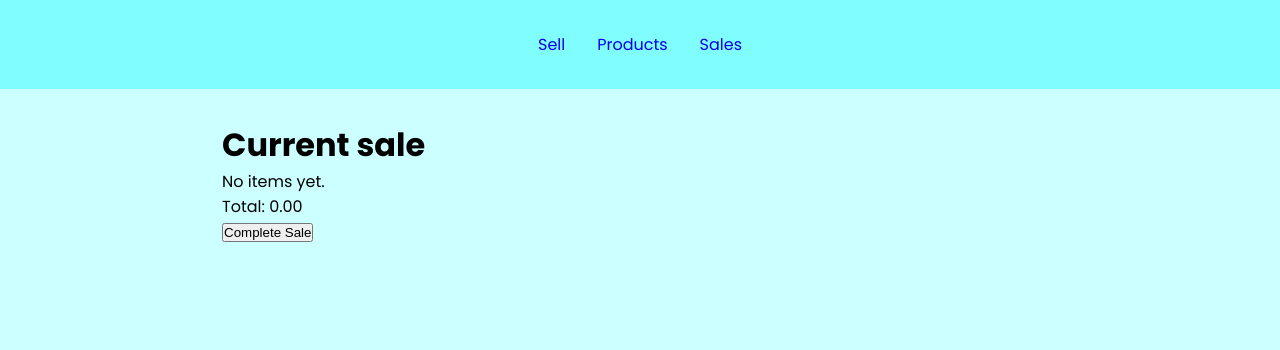
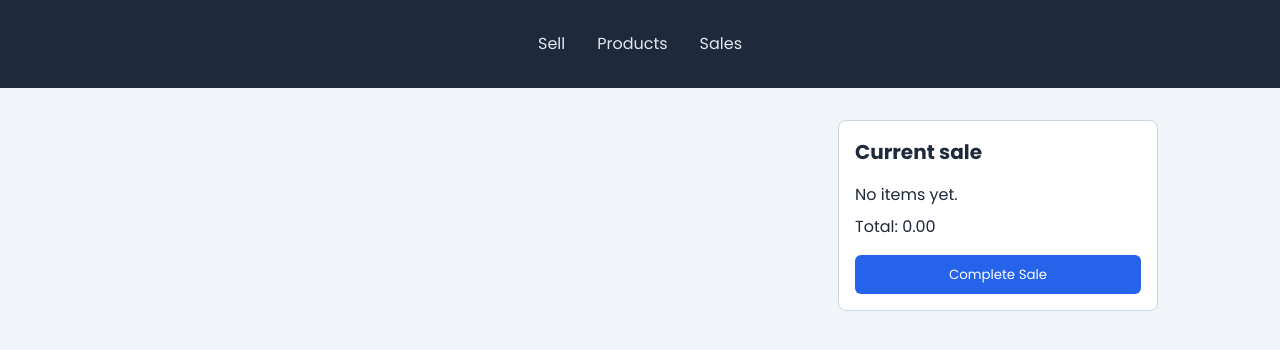
Before and after one commit to hoiregeno/pos-system, a PHP site: page /sell.php in a window 1280 px wide. Shown: the top 350 px of the page. Run offline with PHP 8.4, Linux system fonts and the light colour scheme; data that the repository does not hold is empty; a stand-in replaces the project's code that opens the database connection.

Commit message:
style: add form, table, and sell page styles

```diff
--- a/css/style.css
+++ b/css/style.css
@@ -6,9 +6,24 @@
   box-sizing: border-box;
 }
 
+:root {
+  --bg: #f1f5f9;
+  --surface: #ffffff;
+  --text: #1e293b;
+  --muted: #64748b;
+  --border: #cbd5e1;
+  --header: #1e293b;
+  --primary: #2563eb;
+  --primary-hover: #1d4ed8;
+  --danger: #dc2626;
+  --danger-hover: #b91c1c;
+}
+
 body {
   font-family: "Poppins", system-ui, Arial, sans-serif;
-  background-color: #ccffff;
+  line-height: 1.5;
+  color: var(--text);
+  background-color: var(--bg);
 }
 
 li {
@@ -16,22 +31,223 @@ li {
 }
 
 a {
+  color: var(--primary);
   text-decoration: none;
+}
+
+a:hover {
+  text-decoration: underline;
 }
 
 header {
   padding: min(2rem, 7%);
-  background-color: #80fdff;
+  background-color: var(--header);
 }
 
 nav ul {
   display: flex;
   justify-content: center;
-  gap: 2rem;
+  flex-wrap: wrap;
+  gap: 0.5rem 2rem;
+}
+
+nav a {
+  color: #e2e8f0;
+}
+
+nav a:hover {
+  color: #fff;
 }
 
 .wrapper {
   padding: min(2rem, 7%);
-  max-width: 900px;
+  max-width: 1000px;
   margin: 0 auto;
 }
+
+/* Forms */
+.form-wrapper {
+  margin-bottom: 2rem;
+}
+
+.form-wrapper h2 {
+  margin-bottom: 1rem;
+}
+
+.form-wrapper form {
+  display: flex;
+  flex-wrap: wrap;
+  gap: 0.5rem;
+}
+
+.form-wrapper input {
+  flex: 1 1 160px;
+  min-width: 0;
+}
+
+.btn-wrapper {
+  display: flex;
+  align-items: center;
+  gap: 0.75rem;
+}
+
+input {
+  padding: 0.6rem 0.8rem;
+  border: 1px solid var(--border);
+  border-radius: 6px;
+  font-family: inherit;
+  background-color: var(--surface);
+}
+
+input:focus {
+  outline: 2px solid var(--primary);
+  outline-offset: 1px;
+  border-color: var(--primary);
+}
+
+button {
+  padding: 0.6rem 1rem;
+  border: none;
+  border-radius: 6px;
+  background-color: var(--primary);
+  color: #fff;
+  font-family: inherit;
+  cursor: pointer;
+}
+
+button:hover {
+  background-color: var(--primary-hover);
+}
+
+.error {
+  margin-bottom: 1rem;
+  color: var(--danger);
+}
+
+/* Tables */
+.table-wrapper {
+  overflow-x: auto;
+  background-color: var(--surface);
+  border: 1px solid var(--border);
+  border-radius: 8px;
+}
+
+.table-wrapper > p {
+  padding: 1rem;
+  color: var(--muted);
+}
+
+table {
+  width: 100%;
+  border-collapse: collapse;
+}
+
+th,
+td {
+  padding: 0.75rem;
+  text-align: left;
+  white-space: nowrap;
+  border-bottom: 1px solid var(--border);
+}
+
+th {
+  background-color: var(--bg);
+  color: var(--muted);
+  font-weight: 500;
+}
+
+tr:last-child td {
+  border-bottom: none;
+}
+
+td form {
+  display: inline;
+}
+
+td a {
+  margin-right: 0.5rem;
+}
+
+td button {
+  background-color: var(--danger);
+}
+
+td button:hover {
+  background-color: var(--danger-hover);
+}
+
+/* Sell page */
+.wrapper:has(> .product-grid) {
+  display: grid;
+  grid-template-columns: 1fr 320px;
+  gap: 1.5rem;
+  align-items: start;
+  max-width: 1100px;
+}
+
+.product-grid {
+  display: grid;
+  grid-template-columns: repeat(auto-fill, minmax(150px, 1fr));
+  gap: 1rem;
+}
+
+.product-grid .error {
+  grid-column: 1 / -1;
+  margin-bottom: 0;
+}
+
+.product-card,
+.panel-wrapper {
+  background-color: var(--surface);
+  border: 1px solid var(--border);
+  border-radius: 8px;
+  padding: 1rem;
+}
+
+.product-card {
+  display: flex;
+  flex-direction: column;
+  justify-content: space-between;
+  gap: 0.5rem;
+}
+
+.product-card h2 {
+  font-size: 1rem;
+  font-weight: 500;
+}
+
+.product-card p {
+  color: var(--muted);
+}
+
+.product-card button {
+  width: 100%;
+}
+
+.panel-wrapper h1 {
+  margin-bottom: 1rem;
+  font-size: 1.25rem;
+}
+
+.panel-wrapper p {
+  margin-bottom: 0.5rem;
+}
+
+.panel-wrapper form {
+  margin-top: 1rem;
+}
+
+.panel-wrapper button {
+  width: 100%;
+}
+
+/* Small screens */
+@media (max-width: 768px) {
+  .wrapper:has(> .product-grid) {
+    grid-template-columns: 1fr;
+  }
+
+  .product-grid {
+    grid-template-columns: repeat(auto-fill, minmax(130px, 1fr));
+  }
+}
```
